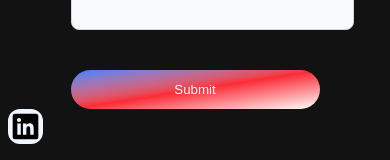
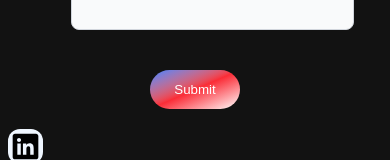
Before and after one commit to SayeVikram/website-repo, a Next.js app: page /Contact in a window 390 px wide. Shown: the part 495-655 px from the top of the page. Built offline with nearby package versions, Linux system fonts and the light colour scheme; no server answers.

Commit message:
added button aesthetics

```diff
--- a/src/app/Contact/page.jsx
+++ b/src/app/Contact/page.jsx
@@ -46,8 +46,8 @@ const Contact = () => {
                     />
                 </div>
 
-                <input type="submit" value="Submit" className="place-self-center bg-gradient-to-br from-blue-500 via-red-500   w-full sm:w-fit px-6 py-3 bg-white hover:bg-slate-200 rounded-full text-white hover:cursor-pointer border-none"/>
-                {status && <p className="mt-4 text-center text-white">{status}</p>}
+                <input type="submit" value="Submit" className=" mb-5 place-self-center bg-gradient-to-br from-blue-500 via-red-500   w-fit px-6 py-3 bg-white hover:bg-slate-200 rounded-full text-white hover:cursor-pointer border-none"/>
+                {status && <p className="mb-4 mt-4 text-center text-white">{status}</p>}
             </form>
             <Footer/>
         </main>
--- a/src/app/HeroSection.jsx
+++ b/src/app/HeroSection.jsx
@@ -34,7 +34,7 @@ const HeroSection = () => {
                 </p>
                 <div className="place-self-center">
                     <a href="https://drive.google.com/file/d/1kgpgozUiF3ryMm1XKtt1Dr07I6d9k_fo/view?usp=sharing">
-                    <button className="bg-gradient-to-br from-blue-500 via-red-500   w-full sm:w-fit px-6 py-3 bg-white hover:bg-slate-200 rounded-full text-white hover:cursor-pointer border-none"> View CV </button>
+                    <button className="bg-gradient-to-br from-blue-500 via-red-500  w-fit px-6 py-3 bg-white hover:bg-slate-200 rounded-full text-white hover:cursor-pointer border-none"> View CV </button>
                     </a>
                 </div>
             </div>
```
